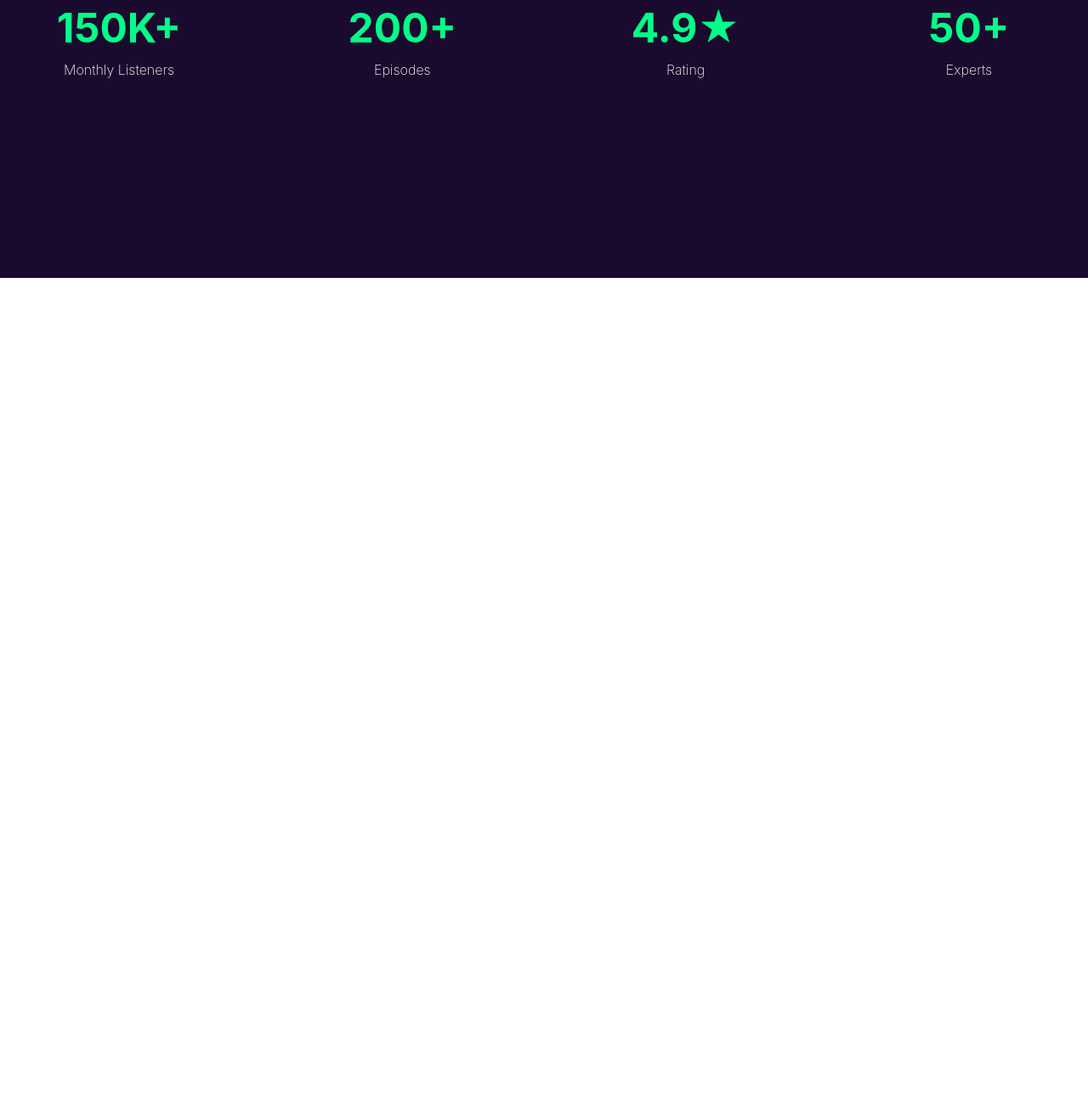
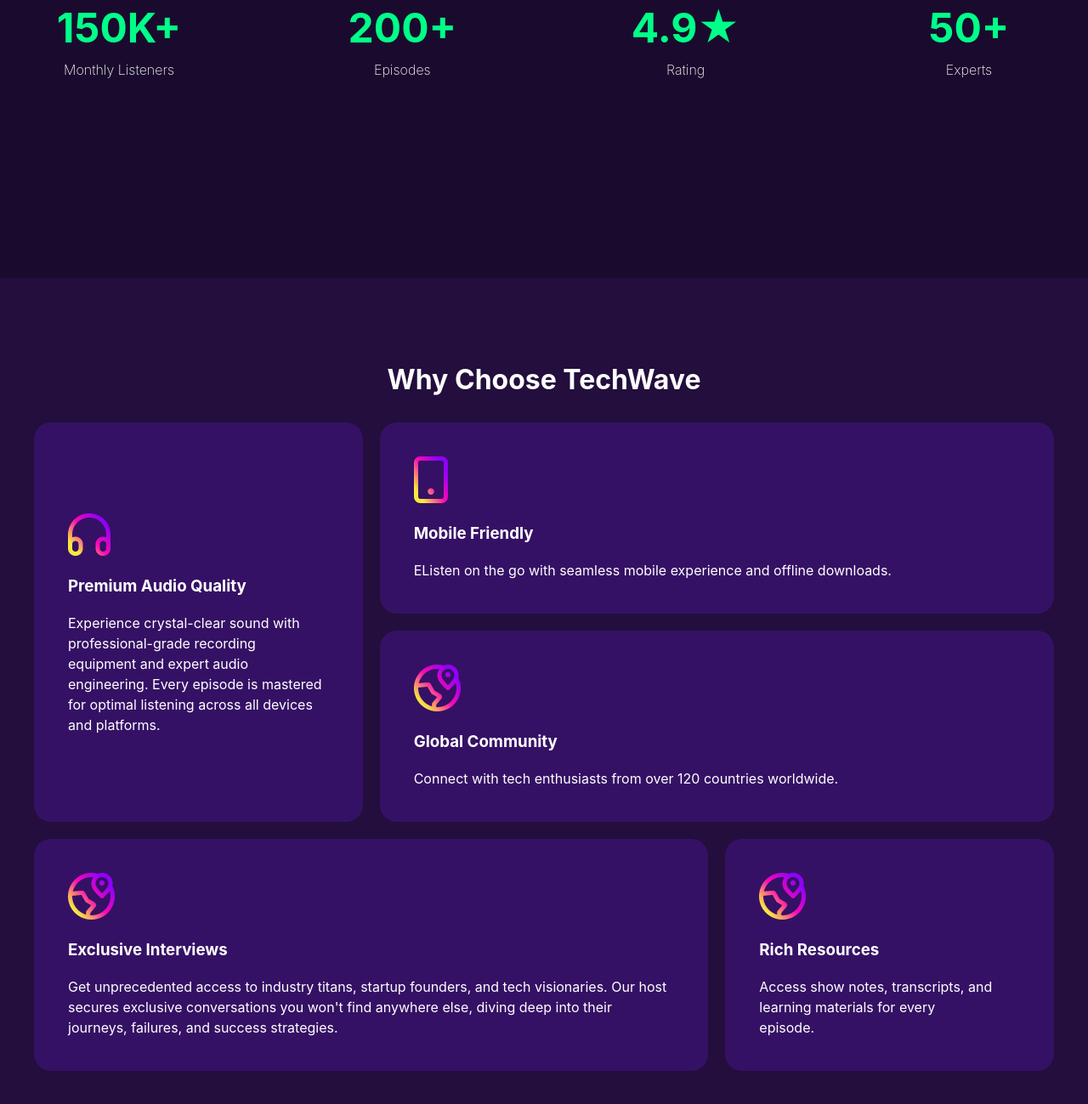
Before and after one commit to princegdmweb4102-tech/Assi-02-Techwave, a plain HTML site: page index.html in a window 1280 px wide. Shown: the part 1171-2470 px from the top of the page at 85% size. Before the commit the page ends 1498 px from the top, so only its background shows below. Drawn offline with Linux system fonts and the light colour scheme.

Commit message:
Techweave gride section

```diff
--- a/index.html
+++ b/index.html
@@ -109,6 +109,87 @@
 
 
 
+<!-- About the TechWave section start -->
+
+<div class="TechWave">
+
+    <div class="heading-tech">
+        <h1>Why Choose TechWave</h1>
+    </div>
+
+    <div class="grid-tech">
+
+        <div class="grid-maine-container">
+
+            <div class="Premium-Audio">
+
+                <img class="img_tag" src="./assets/headphone.png" alt="">
+
+                    <h3>Premium Audio Quality</h3>
+                    <p>Experience crystal-clear sound with <br>
+                    professional-grade recording <br>
+                    equipment and expert audio <br>
+                    engineering. Every episode is mastered <br>
+                    for optimal listening across all devices <br>
+                    and platforms.</p>
+
+            </div>
+
+            <div class="Mobile-Friendly">
+
+                <img class="img_tag" src="./assets/device.png" alt="">
+
+                    <h3>Mobile Friendly</h3>
+                    <p>EListen on the go with seamless mobile experience and offline downloads.</p>
+            </div>
+
+
+            <div class="Global-Community">
+
+                <img class="img_tag" src="./assets/location.png" alt="">
+
+                    <h3>Global Community</h3>
+                    <p>Connect with tech enthusiasts from over 120 countries worldwide.</p>
+            </div>
+
+
+            <div class="Exclusive-Interviews">
+
+                <img class="img_tag" src="./assets/location.png" alt="">
+
+                    <h3>Exclusive Interviews</h3>
+                    <p>Get unprecedented access to industry titans, startup founders, and tech visionaries. Our host <br>
+                        secures exclusive conversations you won't find anywhere else, diving deep into their <br>
+                        journeys, failures, and success strategies.</p>
+            </div>
+
+
+            <div class="Rich-Resources">
+
+
+                <img class="img_tag" src="./assets/location.png" alt="">
+
+                    <h3>Rich Resources</h3>
+                    <p>Access show notes, transcripts, and <br>
+                         learning materials for every<br>
+                          episode.</p>
+
+            </div>
+
+
+
+        </div>
+
+
+    </div>
+
+
+</div>
+
+<!-- About the TechWave section end -->
+
+
+
 </body>
 
 
--- a/style.css
+++ b/style.css
@@ -261,6 +261,200 @@
 
 
 
+/* About the TechWave section css start */
+
+
+.TechWave{
+    width: 100%;
+     height: 1121px;
+    background-color: #230E3D;
+}
+
+.heading-tech{
+    width: 1200px;
+    height: 70px;
+    margin: auto;
+    padding-top: 100px;
+    text-align: center;
+}
+
+.heading-tech h1{
+    font-size: 3erm;
+    color: #FFFFFF;
+}
+
+.grid-tech{
+    width: 1200px;
+    height: 783px;
+    margin: auto;
+}
+
+
+.grid-maine-container{
+    display: grid;
+    grid-template-columns: repeat(3, 1fr);
+    grid-template-rows: repeat(3, 225px);
+    gap: 20px;
+
+}
+
+.Premium-Audio{
+    grid-column: span 1;
+    grid-row: span 2;
+    background-color: #351165;
+    border-radius: 20px;
+}
+
+.Mobile-Friendly{
+
+    grid-column: span 2;
+    grid-row: span 1;
+    background-color: #351165;
+     border-radius: 20px;
+
+}
+
+.Global-Community{
+     grid-column: span 2;
+    grid-row: span 1;
+    background-color: #351165;
+     border-radius: 20px;
+
+}
+
+.Exclusive-Interviews{
+    grid-column: span 2;
+    grid-row: span 1;
+    background-color: #351165;
+     border-radius: 20px;
+
+}
+
+.Rich-Resources{
+    grid-column: span 1;
+    grid-row: span 1;
+    background-color: #351165;
+     border-radius: 20px;
+}
+
+.Premium-Audio .img_tag{
+    margin-top: 107px;
+    margin-left: 40px;
+}
+
+.Premium-Audio h3{
+    font-size: 1.5erm;
+    margin-top: 20px;
+    margin-left: 40px;
+    color: #FFFFFF;
+}
+
+.Premium-Audio p{
+    font-size: 1erm;
+    margin-top: 20px;
+    margin-left: 40px;
+    line-height: 1.5;
+    color: #FFFFFF;
+}
+
+.Mobile-Friendly .img_tag{
+    margin-top: 40px;
+    margin-left: 40px;
+}
+
+.Mobile-Friendly h3{
+    font-size: 1.5erm;
+    margin-top: 20px;
+    margin-left: 40px;
+    color: #FFFFFF;
+}
+
+.Mobile-Friendly p{
+    font-size: 1erm;
+    margin-top: 20px;
+    margin-left: 40px;
+    line-height: 1.5;
+    color: #FFFFFF;
+}
+
+.Global-Community .img_tag{
+    margin-top: 40px;
+    margin-left: 40px;
+}
+
+.Global-Community h3{
+    font-size: 1.5erm;
+    margin-top: 20px;
+    margin-left: 40px;
+    color: #FFFFFF;
+}
+
+.Global-Community p{
+    font-size: 1erm;
+    margin-top: 20px;
+    margin-left: 40px;
+    line-height: 1.5;
+    color: #FFFFFF;
+}
+
+.Exclusive-Interviews{
+    height: 273px;
+}
+
+.Exclusive-Interviews .img_tag{
+    margin-top: 40px;
+    margin-left: 40px;
+}
+
+.Exclusive-Interviews h3{
+    font-size: 1.5erm;
+    margin-top: 20px;
+    margin-left: 40px;
+    color: #FFFFFF;
+}
+
+.Exclusive-Interviews p{
+    font-size: 1erm;
+    margin-top: 20px;
+    margin-left: 40px;
+    line-height: 1.5;
+    color: #FFFFFF;
+}
+
+.Rich-Resources{
+    height: 273px;
+}
+
+.Rich-Resources .img_tag{
+    margin-top: 40px;
+    margin-left: 40px;
+}
+
+.Rich-Resources h3{
+    font-size: 1.5erm;
+    margin-top: 20px;
+    margin-left: 40px;
+    color: #FFFFFF;
+}
+
+.Rich-Resources p{
+    font-size: 1erm;
+    margin-top: 20px;
+    margin-left: 40px;
+    line-height: 1.5;
+    color: #FFFFFF;
+}
+
+
+
+
+
+
+
+
+
+/* About the TechWave section css end */
+
 
 /* responsive css start*/
 
```
